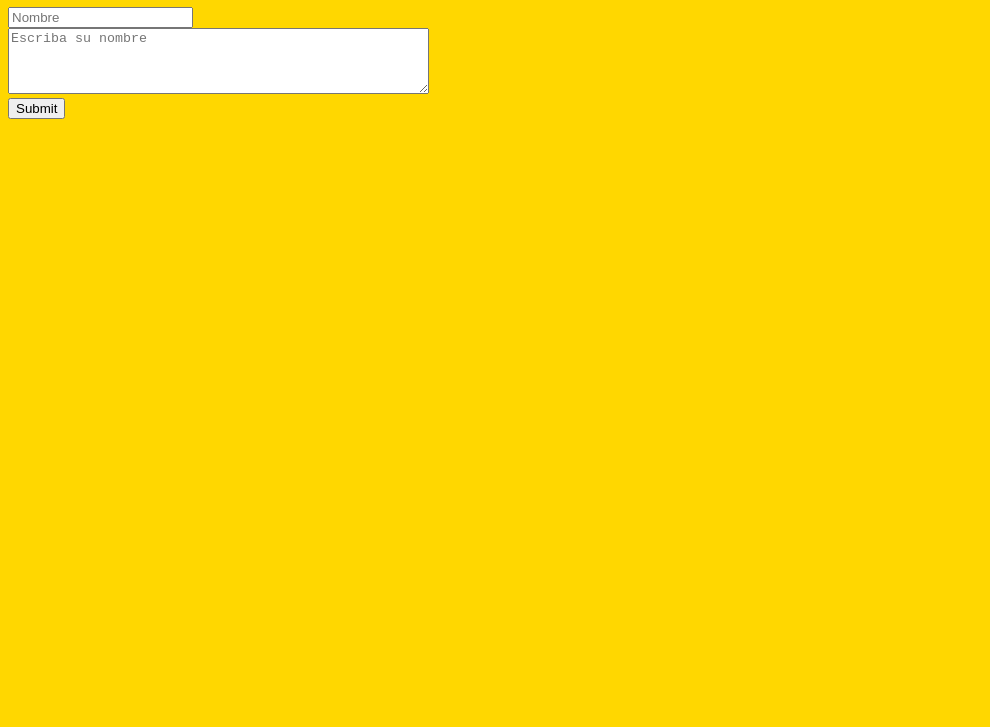
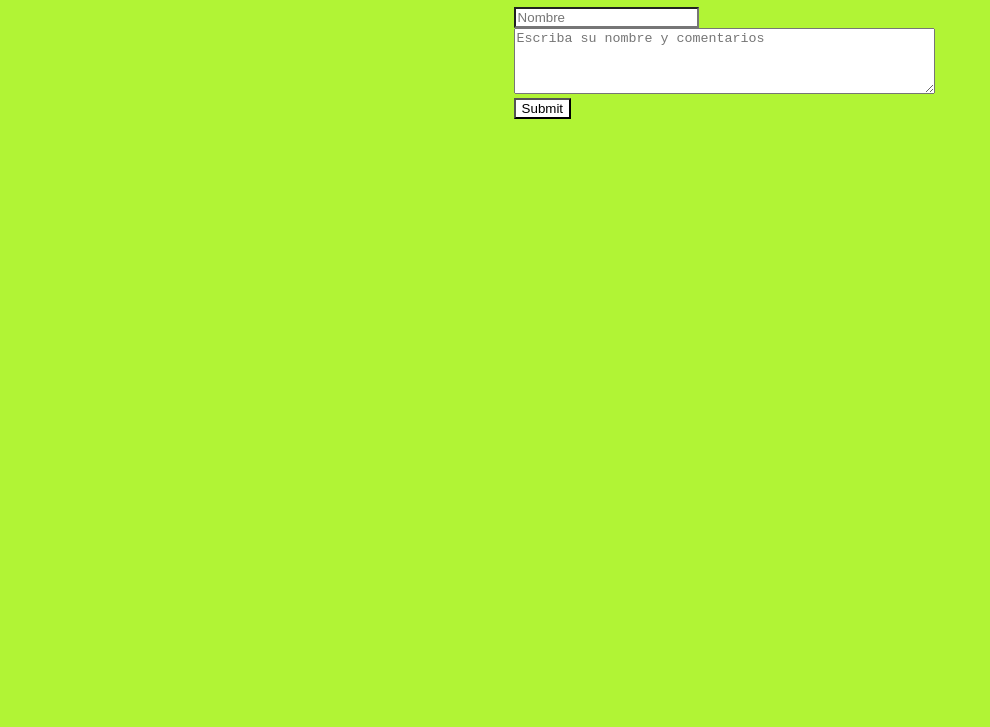
Before and after one commit to etm9/elbuenazo, a plain HTML site: page index.html in a window 1280 px wide. Shown: the part 73-800 px from the top of the page, without its empty margins (0-990 px from the left). Drawn offline with Linux system fonts and the light colour scheme.

Commit message:
colores nuevos

```diff
--- a/index.html
+++ b/index.html
@@ -6,7 +6,7 @@
     <meta property="og:type" content="website" />
     <meta property="og:url" content="http://etm9.github.io/formulario/" />
     <meta property="og:image" content="http://25.media.tumblr.com/c2bc619367d6b377bc0835a4ba405de1/tumblr_mlbwq3dqcq1s0hia6o1_500.gif" />
-	<title>Document</title>
+	<title>Formulario</title>
 	<link rel="stylesheet" href="style.css">
 </head>
 <body>
@@ -18,7 +18,7 @@
 		<input type="text" name="Nombre" placeholder="Nombre">
 	</div>
 	<div>
-		<textarea name="super_campo" rows="4" cols="50" placeholder="Escriba su nombre"></textarea>
+		<textarea name="super_campo" rows="4" cols="50" placeholder="Escriba su nombre y comentarios"></textarea>
 	</div>
 	<div>
 		<input type="submit" value"Enviar">
--- a/style.css
+++ b/style.css
@@ -1,3 +1,11 @@
 body{
-	background-color: gold;
+	background-color: #b1f435;
 }
+form{
+	width: 60%;
+	margin-left: 40%;
+}
+input{
+	background-color: white;
+
+}
```
